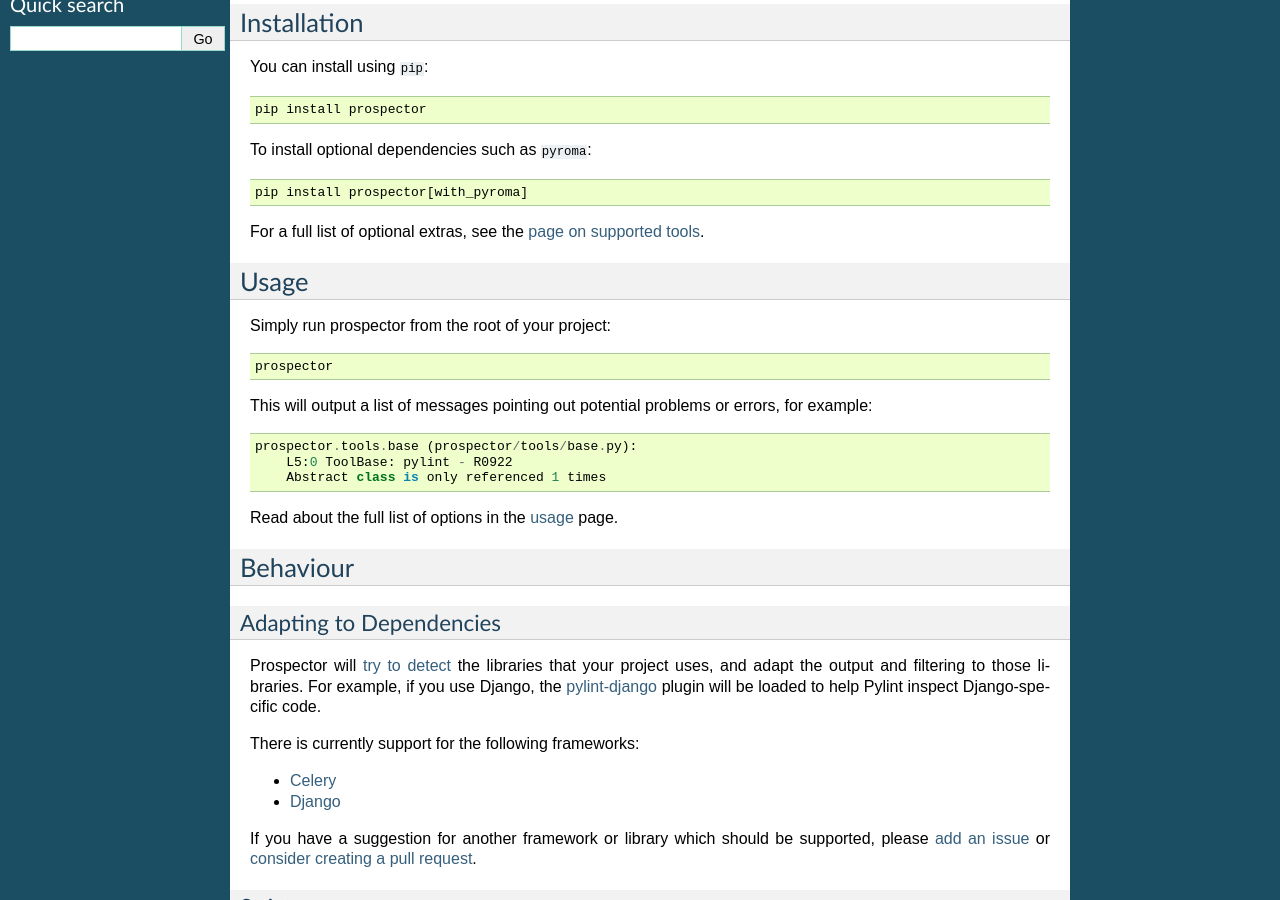
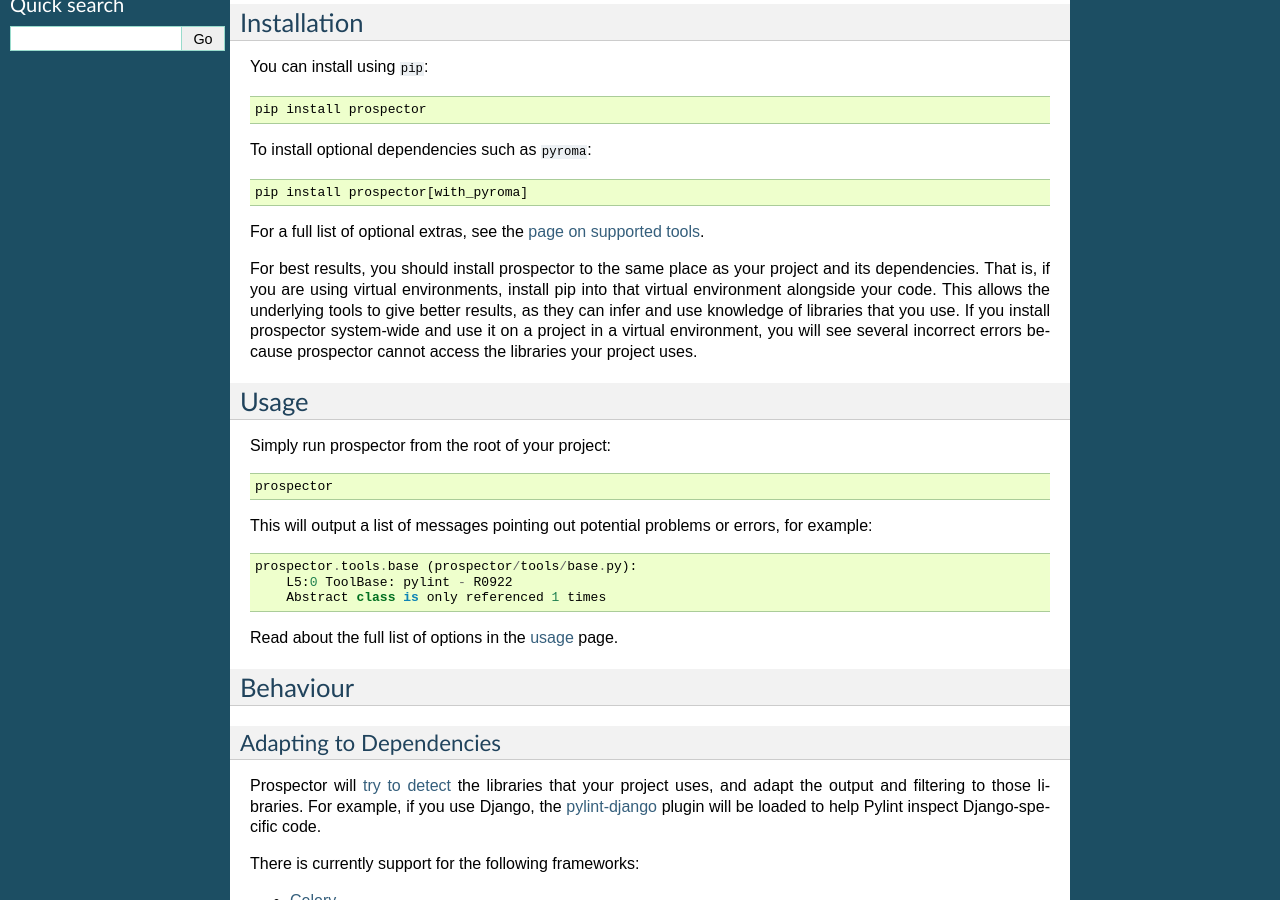
Before and after one commit to prospector-dev/prospector, a Sphinx documentation site: the page built from docs/index.rst, in a window 1280 px wide and 900 px high, scrolled down 397 px. Built offline with Sphinx 7.4.7, drawn with Linux system fonts in a browser that asks for light colours.

Commit message:
[refs #63] Adding documentation about where to install prospector - namely, in the same place as the code you wish to check

```diff
--- a/docs/index.rst
+++ b/docs/index.rst
@@ -48,6 +48,12 @@
     pip install prospector[with_pyroma]
 
 For a full list of optional extras, see the :doc:`page on supported tools <supported_tools>`.
+
+For best results, you should install prospector to the same place as your project and its dependencies. That is,
+if you are using virtual environments, install pip into that virtual environment alongside your code. This
+allows the underlying tools to give better results, as they can infer and use knowledge of libraries that you use.
+If you install prospector system-wide and use it on a project in a virtual environment, you will see several
+incorrect errors because prospector cannot access the libraries your project uses.
 
 
 Usage
```
